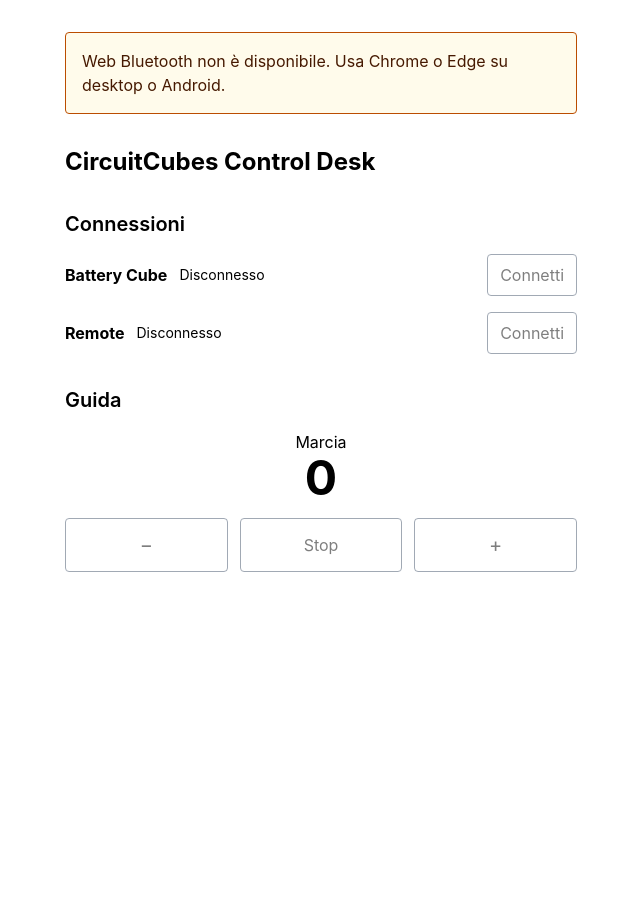
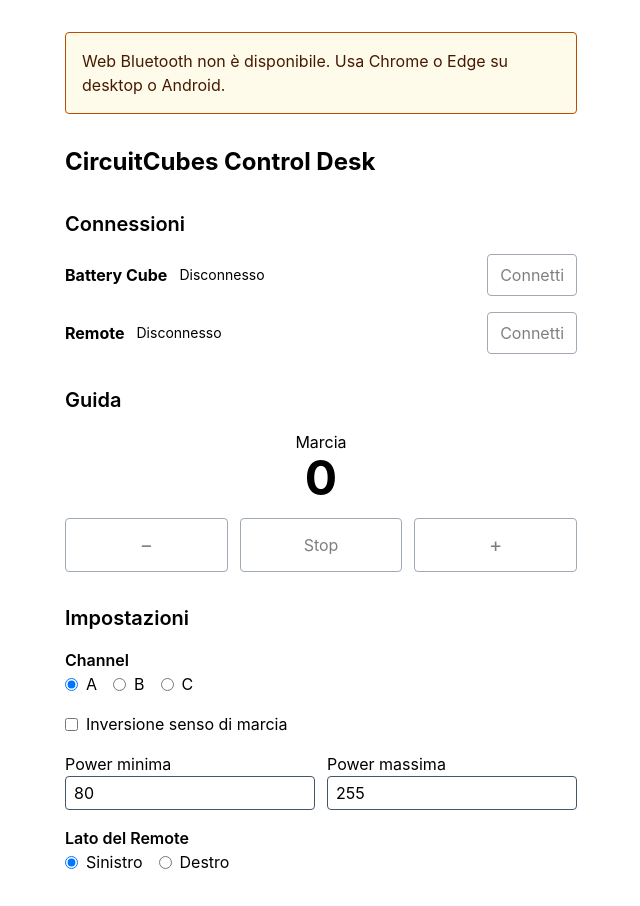
Before and after one commit to robywan/circuitcubes-control-desk, a Vue app: page / in a window 1280 px wide. Shown: the whole page, without its empty margins (319-959 px from the left). Before the commit the page ends 800 px from the top, so only its background shows below. Built offline with nearby package versions, Linux system fonts and the light colour scheme; the HTML template or start-up script is replaced by a standard one.

Commit message:
Aggiunge impostazioni persistenti per la guida

```diff
--- a/src/driving.ts
+++ b/src/driving.ts
@@ -1,9 +1,15 @@
-export function power(step: number): number {
-  return step === 0 ? 0 : Math.round(80 + (Math.abs(step) - 1) * (255 - 80) / 4)
+import { defaultSettings, type Settings } from './settings'
+
+function configuredPower(step: number, settings: Settings): number {
+  return step === 0 ? 0 : Math.round(settings.minPower + (Math.abs(step) - 1) * (settings.maxPower - settings.minPower) / 4)
 }
 
-export function command(step: number): string {
-  return (step < 0 ? '-' : '+') + String(power(step)).padStart(3, '0') + 'a'
+export function power(step: number): number {
+  return configuredPower(step, defaultSettings)
+}
+
+export function command(step: number, settings: Settings = defaultSettings): string {
+  return (step !== 0 && (step < 0) !== settings.inverted ? '-' : '+') + String(configuredPower(step, settings)).padStart(3, '0') + settings.channel.toLowerCase()
 }
 
 export function nextStep(step: number, action: -1 | 0 | 1): number {
--- /dev/null
+++ b/src/settings.ts
@@ -0,0 +1,30 @@
+export interface Settings {
+  channel: 'A' | 'B' | 'C'
+  inverted: boolean
+  minPower: number
+  maxPower: number
+  remoteSide: 'left' | 'right'
+}
+
+export const defaultSettings: Settings = { channel: 'A', inverted: false, minPower: 80, maxPower: 255, remoteSide: 'left' }
+
+export function validPower(value: unknown): value is number {
+  return typeof value === 'number' && Number.isInteger(value) && value >= 0 && value <= 255
+}
+
+export function loadSettings(raw: string | null): Settings {
+  let data: Partial<Settings> = {}
+  try {
+    const parsed: unknown = JSON.parse(raw ?? '{}')
+    if (parsed && typeof parsed === 'object' && !Array.isArray(parsed)) data = parsed as Partial<Settings>
+  } catch {}
+  const minPower = validPower(data.minPower) ? data.minPower : defaultSettings.minPower
+  const maxPower = validPower(data.maxPower) ? data.maxPower : defaultSettings.maxPower
+  return {
+    channel: data.channel === 'A' || data.channel === 'B' || data.channel === 'C' ? data.channel : defaultSettings.channel,
+    inverted: typeof data.inverted === 'boolean' ? data.inverted : defaultSettings.inverted,
+    minPower: minPower <= maxPower ? minPower : defaultSettings.minPower,
+    maxPower: minPower <= maxPower ? maxPower : defaultSettings.maxPower,
+    remoteSide: data.remoteSide === 'left' || data.remoteSide === 'right' ? data.remoteSide : defaultSettings.remoteSide,
+  }
+}
--- a/src/useBatteryCube.ts
+++ b/src/useBatteryCube.ts
@@ -1,10 +1,11 @@
 import { onUnmounted, ref } from 'vue'
 import { command, nextStep } from './driving'
+import { defaultSettings, type Settings } from './settings'
 
 const SERVICE = '6e400001-b5a3-f393-e0a9-e50e24dcca9e'
 const RX = '6e400002-b5a3-f393-e0a9-e50e24dcca9e'
 
-export function useBatteryCube() {
+export function useBatteryCube(settings: () => Settings = () => defaultSettings) {
   const available = !!navigator.bluetooth
   const connected = ref(false)
   const busy = ref(false)
@@ -28,7 +29,7 @@
     if (next === step.value) return
     step.value = next
     const target = characteristic
-    const value = new TextEncoder().encode(command(next))
+    const value = new TextEncoder().encode(command(next, settings()))
     writes = writes.then(async () => {
       if (characteristic === target) await target.writeValueWithResponse(value)
     }).catch((error: unknown) => {
--- a/src/useRemote.ts
+++ b/src/useRemote.ts
@@ -4,7 +4,7 @@
 const SERVICE = '00001623-1212-efde-1623-785feabcd123'
 const CHARACTERISTIC = '00001624-1212-efde-1623-785feabcd123'
 
-export function useRemote(drive: (action: -1 | 0 | 1) => void) {
+export function useRemote(drive: (action: -1 | 0 | 1) => void, side: () => 'left' | 'right' = () => 'left') {
   const connected = ref(false)
   const busy = ref(false)
   const status = ref('Disconnesso')
@@ -46,7 +46,7 @@
       return
     }
     const button = decodeRemote(value)
-    if (connected.value && button?.port === 0) drive(button.action)
+    if (connected.value && button?.port === (side() === 'left' ? 0 : 1)) drive(button.action)
   }
 
   async function toggleConnection() {
--- a/src/views/HomeView.vue
+++ b/src/views/HomeView.vue
@@ -1,9 +1,31 @@
 <script setup lang="ts">
+import { ref, watch } from 'vue'
 import { useBatteryCube } from '../useBatteryCube'
 import { useRemote } from '../useRemote'
+import { loadSettings, validPower } from '../settings'
 
-const { available, connected, busy, status, step, drive, toggleConnection } = useBatteryCube()
-const remote = useRemote(drive)
+const storageKey = 'control-desk-settings'
+let saved: string | null = null
+try { saved = localStorage.getItem(storageKey) } catch {}
+const settings = ref(loadSettings(saved))
+watch(settings, (value) => {
+  try { localStorage.setItem(storageKey, JSON.stringify(value)) } catch {}
+}, { deep: true, flush: 'sync' })
+const error = ref('')
+function setPower(field: 'minPower' | 'maxPower', event: Event) {
+  const input = event.target as HTMLInputElement
+  const value = input.value === '' ? NaN : input.valueAsNumber
+  if (!validPower(value) || (field === 'minPower' ? value > settings.value.maxPower : value < settings.value.minPower)) {
+    error.value = 'Inserisci un valore intero tra 0 e 255; la Power minima non può superare la massima.'
+    input.value = String(settings.value[field])
+    return
+  }
+  error.value = ''
+  settings.value[field] = value
+}
+
+const { available, connected, busy, status, step, drive, toggleConnection } = useBatteryCube(() => settings.value)
+const remote = useRemote(drive, () => settings.value.remoteSide)
 </script>
 
 <template>
@@ -41,5 +63,29 @@
         <button type="button" aria-label="Aumenta marcia" :disabled="!connected || busy" class="flex-1 rounded border border-slate-600 px-4 py-3 text-xl disabled:opacity-50" @click="drive(1)">+</button>
       </div>
     </section>
+    <section aria-labelledby="settings" class="space-y-4">
+      <h2 id="settings" class="text-xl font-semibold">Impostazioni</h2>
+      <fieldset :disabled="step !== 0" class="space-y-4 disabled:opacity-50">
+        <fieldset>
+          <legend class="font-semibold">Channel</legend>
+          <div class="flex gap-4">
+            <label v-for="channel in (['A', 'B', 'C'] as const)" :key="channel" class="flex items-center gap-2"><input v-model="settings.channel" type="radio" name="channel" :value="channel"> {{ channel }}</label>
+          </div>
+        </fieldset>
+        <label class="flex items-center gap-2"><input v-model="settings.inverted" type="checkbox"> Inversione senso di marcia</label>
+        <div class="flex gap-3">
+          <label for="min-power" class="min-w-0 flex-1">Power minima<input id="min-power" type="number" min="0" max="255" step="1" :value="settings.minPower" :aria-invalid="!!error" aria-describedby="power-error" class="block w-full rounded border border-slate-600 px-2 py-1" @change="setPower('minPower', $event)"></label>
+          <label for="max-power" class="min-w-0 flex-1">Power massima<input id="max-power" type="number" min="0" max="255" step="1" :value="settings.maxPower" :aria-invalid="!!error" aria-describedby="power-error" class="block w-full rounded border border-slate-600 px-2 py-1" @change="setPower('maxPower', $event)"></label>
+        </div>
+        <p v-if="error" id="power-error" role="alert" class="text-red-700">{{ error }}</p>
+        <fieldset>
+          <legend class="font-semibold">Lato del Remote</legend>
+          <div class="flex gap-4">
+            <label class="flex items-center gap-2"><input v-model="settings.remoteSide" type="radio" name="remote-side" value="left"> Sinistro</label>
+            <label class="flex items-center gap-2"><input v-model="settings.remoteSide" type="radio" name="remote-side" value="right"> Destro</label>
+          </div>
+        </fieldset>
+      </fieldset>
+    </section>
   </main>
 </template>
```
Also changed, not shown: 2 other files (tests, documents, lock files or other folders).
